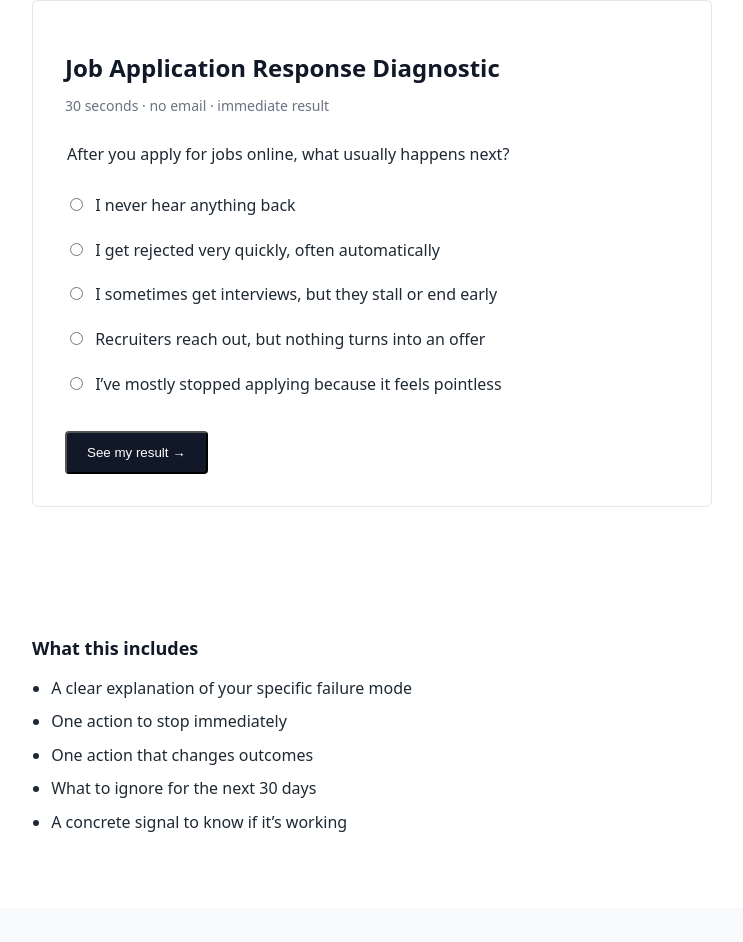
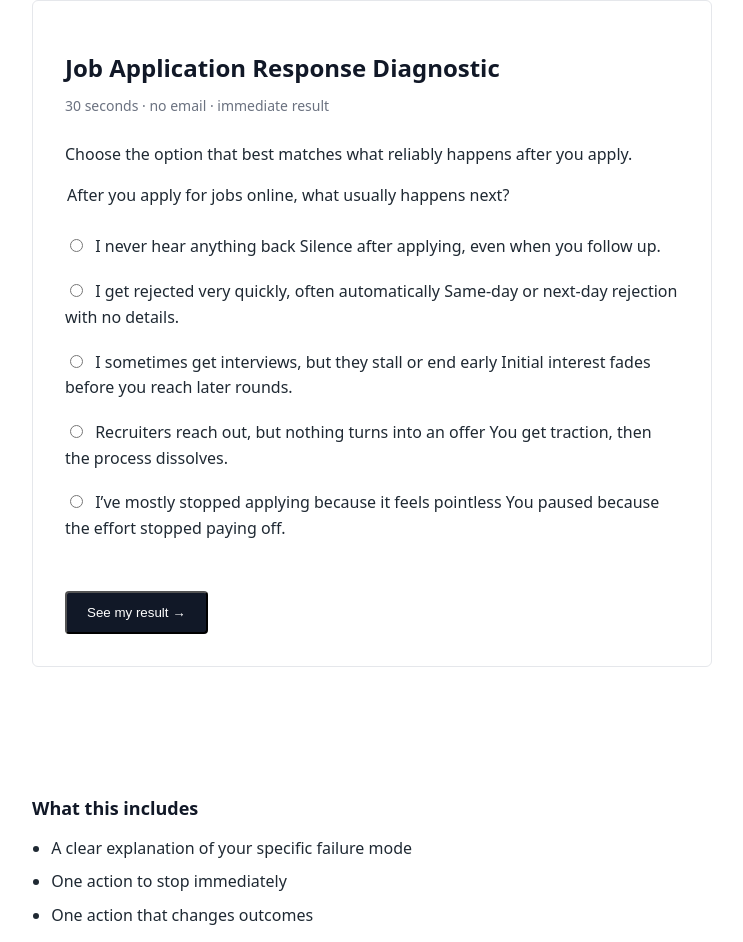
Before and after one commit to rainer78/jobresponsediagnostic, a plain HTML site: page index.html in a window 1280 px wide. Shown: the part 951-1893 px from the top of the page, without its empty margins (268-1011 px from the left). Drawn offline with Linux system fonts and the light colour scheme.

Commit message:
Update index.html

```diff
--- a/index.html
+++ b/index.html
@@ -59,49 +59,70 @@
       <div class="card">
 
        <header class="card-header">
-          <h2>Job Application Response Diagnostic</h2>
-          <p class="meta">30 seconds · no email · immediate result</p>
+  <h2 id="diagTitle">Job Application Response Diagnostic</h2>
+  <p class="meta" id="diagMeta">30 seconds · no email · immediate result</p>
 </header>
 
-        <form id="diagnosticForm">
+<form id="diagnosticForm" aria-labelledby="diagTitle" aria-describedby="diagMeta diagHelp">
 
-          <fieldset>
-            <legend>
+  <p class="help" id="diagHelp">
+    Choose the option that best matches what reliably happens after you apply.
+  </p>
+
+  <fieldset class="choices" role="radiogroup" aria-describedby="diagHelp diagError">
+    <legend class="legend">
       After you apply for jobs online, what usually happens next?
     </legend>
 
-            <label>
-              <input type="radio" name="result" value="filtering-failure" />
-              I never hear anything back
+    <label class="choice">
+      <input type="radio" name="result" value="filtering-failure" required />
+      <span class="choiceBody">
+        <span class="choiceTitle">I never hear anything back</span>
+        <span class="choiceHint">Silence after applying, even when you follow up.</span>
+      </span>
     </label>
 
-            <label>
+    <label class="choice">
       <input type="radio" name="result" value="premature-disqualification" />
-              I get rejected very quickly, often automatically
+      <span class="choiceBody">
+        <span class="choiceTitle">I get rejected very quickly, often automatically</span>
+        <span class="choiceHint">Same-day or next-day rejection with no details.</span>
+      </span>
     </label>
 
-            <label>
+    <label class="choice">
       <input type="radio" name="result" value="interview-drift" />
-              I sometimes get interviews, but they stall or end early
+      <span class="choiceBody">
+        <span class="choiceTitle">I sometimes get interviews, but they stall or end early</span>
+        <span class="choiceHint">Initial interest fades before you reach later rounds.</span>
+      </span>
     </label>
 
-            <label>
+    <label class="choice">
       <input type="radio" name="result" value="conversion-breakdown" />
-              Recruiters reach out, but nothing turns into an offer
+      <span class="choiceBody">
+        <span class="choiceTitle">Recruiters reach out, but nothing turns into an offer</span>
+        <span class="choiceHint">You get traction, then the process dissolves.</span>
+      </span>
     </label>
 
-            <label>
+    <label class="choice">
       <input type="radio" name="result" value="search-exhaustion" />
-              I’ve mostly stopped applying because it feels pointless
+      <span class="choiceBody">
+        <span class="choiceTitle">I’ve mostly stopped applying because it feels pointless</span>
+        <span class="choiceHint">You paused because the effort stopped paying off.</span>
+      </span>
     </label>
 
+    <p class="error" id="diagError" aria-live="polite"></p>
   </fieldset>
 
-          <button type="submit" class="primary-cta">
+  <button type="submit" class="primary-cta" id="diagSubmit">
     See my result →
   </button>
 
 </form>
+
       </div>
     </div>
   </section>
```
Lines whose indentation alone changed are shown as unchanged.
